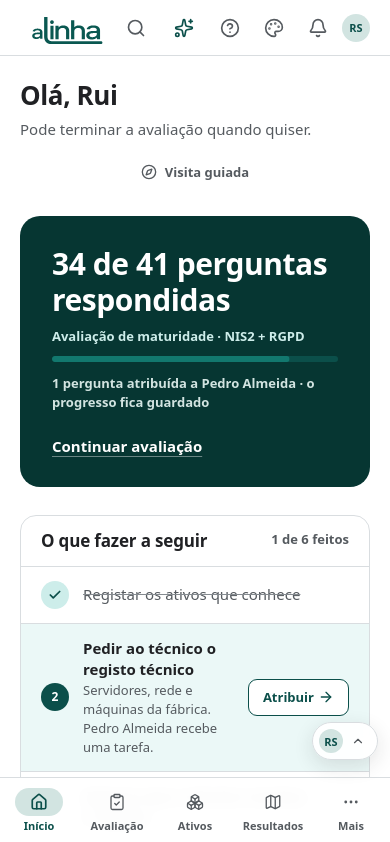
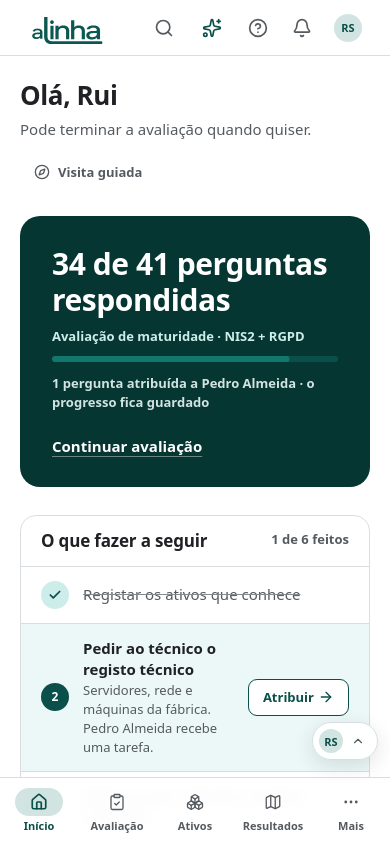
Before and after one commit to PEI-aLinha/frontend-prototype, a React (Vite) app: page /org/componentes-agueda/inicio in a window 390 px wide. Shown: the top 842 px of the page. Built offline with nearby package versions, Linux system fonts and the light colour scheme.

Commit message:
fix(mobile): tidy header actions; appearance moves into the account menu

```diff
--- a/src/app/AppShell.tsx
+++ b/src/app/AppShell.tsx
@@ -4,6 +4,7 @@ import { CommandMenu, Kbd } from './CommandMenu'
 import { MOD_KEY, useCommandMenu } from './useCommandMenu'
 import { Link, matchPath, useLocation } from 'react-router'
 import { Avatar, Logo, SkeletonRows, cn } from '../ui'
+import { AppearanceMenu } from './AppearanceMenu'
 import { openExpandedChat } from '../features/chatbot/ChatControl'
 import { MobileTabBar } from './MobileTabBar'
 
@@ -50,7 +51,7 @@ export function AppShell({ sections, user, tabs, tools, children }: AppShellProp
       </a>
 
       <aside aria-label="Barra lateral" className="sticky top-0 hidden h-dvh w-[232px] shrink-0 flex-col border-r border-line-soft bg-paper-soft px-5 pb-7 pt-8 md:flex">
-        <div className="flex items-center justify-between pl-1"><Logo /><div className="flex items-center gap-1">{tools}</div></div>
+        <div className="flex items-center justify-between pl-1"><Logo /><div className="flex items-center gap-1">{tools}<AppearanceMenu /></div></div>
         <button type="button" onClick={() => cmd.setOpen(true)} className="mt-8 flex h-10 items-center gap-2 rounded-[10px] border border-line-soft bg-paper px-3 text-[0.9375rem] font-semibold text-muted transition-colors hover:border-line hover:text-ink-soft">
           <Search className="size-4" aria-hidden /><span className="flex-1 text-left">Procurar</span><Kbd>{MOD_KEY}</Kbd><Kbd>K</Kbd>
         </button>
@@ -100,7 +101,7 @@ export function AppShell({ sections, user, tabs, tools, children }: AppShellProp
         <div className="flex items-center gap-1">
           <button type="button" onClick={() => cmd.setOpen(true)} aria-label="Procurar" className="grid size-11 place-items-center rounded-full text-ink-soft"><Search className="size-5" aria-hidden /></button>
           <button type="button" onClick={() => openExpandedChat()} aria-label="Assistente IA" className="grid size-11 place-items-center rounded-full text-brand"><Sparkles className="size-5" aria-hidden /></button>
-          {tools}<Avatar initials={user.initials} size={28} label={user.name} /></div>
+          {tools}<AppearanceMenu account={user} /></div>
       </header>
 
       <main id="conteudo" className="min-w-0 flex-1 px-14 pb-16 pt-11 max-lg:px-8 max-md:px-5 max-md:pb-28 max-md:pt-6">
--- a/src/app/AppearanceMenu.tsx
+++ b/src/app/AppearanceMenu.tsx
@@ -1,7 +1,7 @@
 import * as Popover from '@radix-ui/react-popover'
 import { Check, Palette } from 'lucide-react'
 import { useAppearance, type ColorVision, type ThemePreference } from '../core/appearance'
-import { cn, Segmented } from '../ui'
+import { Avatar, cn, Segmented } from '../ui'
 
 const THEME_OPTIONS: { value: ThemePreference; label: string }[] = [
   { value: 'system', label: 'Sistema' },
@@ -28,15 +28,28 @@ function RiskSwatch({ vision }: { vision: ColorVision }) {
 }
 
 /** Header tool: theme (system/light/dark) and colour-vision mode. */
-export function AppearanceMenu({ compact }: { compact?: boolean }) {
+/** With `account`, the trigger is the person's avatar (mobile header): one control for who you are and how the app looks. */
+export function AppearanceMenu({ compact, account }: { compact?: boolean; account?: { initials: string; name: string; subtitle?: string } }) {
   const { theme, setTheme, cvd, setCvd } = useAppearance()
   return (
     <Popover.Root>
-      <Popover.Trigger aria-label="Aparência" className={cn('grid place-items-center rounded-full text-ink-soft transition-colors hover:bg-paper-deep/60 hover:text-ink', compact ? 'size-9' : 'size-10')}>
-        <Palette className="size-5" aria-hidden />
-      </Popover.Trigger>
+      {account ? (
+        <Popover.Trigger aria-label={`${account.name}: conta e aparência`} className="grid size-11 place-items-center rounded-full">
+          <Avatar initials={account.initials} size={28} />
+        </Popover.Trigger>
+      ) : (
+        <Popover.Trigger aria-label="Aparência" className={cn('grid place-items-center rounded-full text-ink-soft transition-colors hover:bg-paper-deep/60 hover:text-ink', compact ? 'size-9' : 'size-10')}>
+          <Palette className="size-5" aria-hidden />
+        </Popover.Trigger>
+      )}
       <Popover.Portal>
-        <Popover.Content align="start" sideOffset={8} collisionPadding={12} className="z-[96] flex w-[320px] max-w-[calc(100vw-24px)] flex-col gap-4 rounded-[16px] border border-line-soft bg-paper p-4 shadow-[0_16px_48px_rgb(var(--shadow-rgb)/0.18)] animate-pop-in">
+        <Popover.Content align={account ? 'end' : 'start'} sideOffset={8} collisionPadding={12} className="z-[96] flex w-[320px] max-w-[calc(100vw-24px)] flex-col gap-4 rounded-[16px] border border-line-soft bg-paper p-4 shadow-[0_16px_48px_rgb(var(--shadow-rgb)/0.18)] animate-pop-in">
+          {account && (
+            <div className="flex items-center gap-3 border-b border-line-soft pb-3">
+              <Avatar initials={account.initials} size={36} />
+              <span className="min-w-0"><span className="block truncate text-[0.9375rem] font-bold">{account.name}</span>{account.subtitle && <span className="block truncate text-[0.8125rem] text-ink-soft">{account.subtitle}</span>}</span>
+            </div>
+          )}
           <div className="flex flex-col gap-2">
             <p id="appearance-theme" className="eyebrow text-[0.6875rem] text-muted">Tema</p>
             <Segmented block labelledBy="appearance-theme" value={theme} onChange={setTheme} options={THEME_OPTIONS} />
--- a/src/app/layouts.tsx
+++ b/src/app/layouts.tsx
@@ -14,7 +14,6 @@ import { ApiError } from '../api/contracts'
 import { EmptyState, ErrorState, SkeletonRows } from '../ui'
 import { AppShell, type NavItem, type NavSection } from './AppShell'
 import { NotificationBell } from './NotificationBell'
-import { AppearanceMenu } from './AppearanceMenu'
 
 function OrgGate({ slug, children }: { slug: string; children: (org: NonNullable<ReturnType<typeof useOrganization>['data']>) => ReactNode }) {
   const org = useOrganization(slug)
@@ -73,7 +72,7 @@ function ClientShell({ orgId, slug, orgName }: { orgId: string; slug: string; or
   const order = [`${base}/inicio`, `${base}/avaliacao`, `${base}/ativos`, `${base}/riscos`, `${base}/roadmap`]
   const tabs = persona.role === 'analista' ? undefined : [...items].sort((a, b) => rank(order, a.to) - rank(order, b.to))
   return (
-    <AppShell tools={<><HelpMenu /><AppearanceMenu /><NotificationBell /></>} sections={[{ items }]} tabs={tabs} user={{ initials: persona.initials, name: persona.name, subtitle: persona.role === 'analista' ? 'Analista' : orgName.replace(', Lda.', '') }}>
+    <AppShell tools={<><HelpMenu /><NotificationBell /></>} sections={[{ items }]} tabs={tabs} user={{ initials: persona.initials, name: persona.name, subtitle: persona.role === 'analista' ? 'Analista' : orgName.replace(', Lda.', '') }}>
       <Outlet />
     </AppShell>
   )
@@ -93,7 +92,7 @@ export function ConsultantLayout() {
   const portfolio: NavItem = { to: '/carteira', label: 'Carteira de clientes', shortLabel: 'Clientes', icon: Briefcase, end: true }
   if (!org) {
     return (
-      <AppShell tools={<><HelpMenu /><AppearanceMenu /><NotificationBell /></>} sections={[{ items: [portfolio] }]} user={user}>
+      <AppShell tools={<><HelpMenu /><NotificationBell /></>} sections={[{ items: [portfolio] }]} user={user}>
         <Outlet />
       </AppShell>
     )
@@ -112,7 +111,7 @@ export function ConsultantLayout() {
         ]
         const sections: NavSection[] = [{ items: [portfolio] }, { heading: o.name.replace(', Lda.', ''), items: client }]
         return (
-          <AppShell tools={<><HelpMenu /><AppearanceMenu /><NotificationBell /></>} sections={sections} user={user} tabs={[portfolio, client[3], client[1], client[2], client[0], client[4], client[5]]}>
+          <AppShell tools={<><HelpMenu /><NotificationBell /></>} sections={sections} user={user} tabs={[portfolio, client[3], client[1], client[2], client[0], client[4], client[5]]}>
             <Outlet />
           </AppShell>
         )
--- a/src/ui/PageHeader.tsx
+++ b/src/ui/PageHeader.tsx
@@ -20,7 +20,7 @@ export function PageHeader({ title, subtitle, actions, help }: PageHeaderProps)
           <h1 className="text-[1.875rem] font-extrabold title-tight max-md:text-[1.625rem]">{title}</h1>
           {subtitle && <p className="text-[1rem] text-ink-soft max-md:text-[0.9375rem]">{subtitle}</p>}
         </div>
-        {(actions || help) && <div className="flex flex-wrap items-center gap-3 max-md:w-full max-md:[&>*]:flex-1">{help}{actions}</div>}
+        {(actions || help) && <div className="flex flex-wrap items-center gap-3 max-md:w-full max-md:flex-col max-md:items-stretch">{help && <span className="max-md:order-last max-md:self-start">{help}</span>}{actions}</div>}
       </div>
     </div>
   )
```
